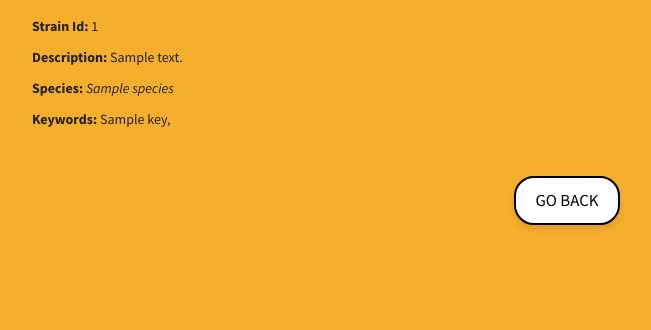
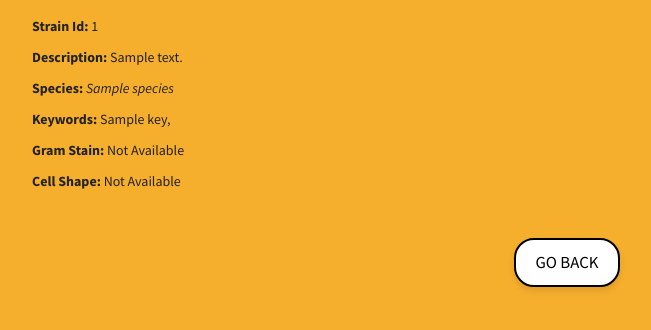
Before and after one commit to dacooper1/bacteria-database, a Flask app: template templates/species_data.html in a window 1280 px wide. Shown: the part 255-585 px from the top of the page, without its empty margins (73-724 px from the left). Run offline with Flask 3, Linux system fonts and the light colour scheme; tables that the repository leaves empty hold one stand-in row (values such as "Sample post"); the template is opened without the code that fills it: values that come from a table or form of the project are taken from there, most other values are stand-ins (such as "Sample title", 1, 10 or a date in 2020); some libraries are stand-ins or nearby versions.

Commit message:
error handling for culture medium, culture temp growth, gram stain and cell shape

```diff
--- a/templates/species_data.html
+++ b/templates/species_data.html
@@ -18,42 +18,60 @@
 
 <ul class="index" data-columns="2">
 
+<!-- STRAIN ID -->
     {% if bacteria.strain_id %}
     <li><strong>Strain Id:</strong> {{ bacteria.strain_id }}</li>
 {% endif %}
 
+
+<!-- DESCRIPTION -->
 {% if data.get("General", {}).get("description") %}
     <li><strong>Description:</strong> {{ data["General"]["description"] }}</li>
 {% endif %}
 
+
+<!-- DOMAIN -->
 {% if data.get("Name and taxonomic classification", {}).get("LPSN", {}).get("domain") %}
     <li><strong>Domain:</strong> {{ data["Name and taxonomic classification"]["LPSN"]["domain"] }}</li>
 {% endif %}
 
+
+<!-- PHYLUM -->
 {% if data.get("Name and taxonomic classification", {}).get("LPSN", {}).get("phylum") %}
     <li><strong>Phylum:</strong> {{ data["Name and taxonomic classification"]["LPSN"]["phylum"] }}</li>
 {% endif %}
 
+
+<!-- CLASS -->
 {% if data.get("Name and taxonomic classification", {}).get("LPSN", {}).get("class") %}
     <li><strong>Class:</strong> {{ data["Name and taxonomic classification"]["LPSN"]["class"] }}</li>
 {% endif %}
 
+
+<!-- ORDER -->
 {% if data.get("Name and taxonomic classification", {}).get("LPSN", {}).get("order") %}
     <li><strong>Order:</strong> {{ data["Name and taxonomic classification"]["LPSN"]["order"] }}</li>
 {% endif %}
 
+
+<!-- FAMILY -->
 {% if data.get("Name and taxonomic classification", {}).get("LPSN", {}).get("family") %}
     <li><strong>Family:</strong> {{ data["Name and taxonomic classification"]["LPSN"]["family"] }}</li>
 {% endif %}
 
+
+<!-- GENUS -->
 {% if data.get("Name and taxonomic classification", {}).get("LPSN", {}).get("genus") %}
     <li><strong>Genus:</strong> {{ data["Name and taxonomic classification"]["LPSN"]["genus"] }}</li>
 {% endif %}
 
+<!-- SPECIES -->
 {% if data.get("Name and taxonomic classification", {}).get("LPSN", {}).get("species") %}
     <li><strong>Species:</strong> <i>{{ data["Name and taxonomic classification"]["LPSN"]["species"] }}</i></li>
 {% endif %}
 
+
+<!-- CULTURE MEDIUM -->
 {% if data.get("Culture and growth conditions") and data["Culture and growth conditions"] is not iterable %}
     {% if data["Culture and growth conditions"].get("culture medium", {}).get("name") %}
     <li><strong>Culture Medium:</strong>{{ data["Culture and growth conditions"]["culture medium"]["name"] }}
@@ -61,10 +79,7 @@
 {% endif %}
 
 
-
-<!-- {{ data["Culture and growth conditions"] | tojson }}  Jinja way to print data structure -->
-
-
+<!-- CULTURE TEMP GROWTH -->
 {% if "Culture and growth conditions" in data and "culture temp" in data["Culture and growth conditions"] %}
     {% set temp_data = data["Culture and growth conditions"]["culture temp"] %}
     {% if "growth" in temp_data and "type" in temp_data and "temperature" in temp_data %}
@@ -72,6 +87,7 @@
     {% endif %}
 {% endif %}
 
+<!-- KEYWORDS -->
 {% if data.get("General", {}).get("keywords") %}
     <li><strong>Keywords:</strong>
         {% for key in data["General"]["keywords"] %}
@@ -80,22 +96,50 @@
     </li>
 {% endif %}
 
-{% if data.get("Morphology", {}).get("cell morphology", {}).get("gram stain") %}
-    <li><strong>Gram Stain:</strong> {{ data["Morphology"]["cell morphology"]["gram stain"] }}</li>
+<!-- GRAM STAIN -->
+{% set gram_stain_data = data.get("Morphology", {}).get("cell morphology", {}).get("gram stain", "Not Available") %}
+
+<!-- Check if gram_stain_data is a list -->
+{% if gram_stain_data is iterable and not gram_stain_data is mapping %}
+    <!-- If it's a list, set to Not Available -->
+    {% set gram_stain = "Not Available" %}
+{% else %}
+    <!-- If it's not a list, use the actual value -->
+    {% set gram_stain = gram_stain_data %}
 {% endif %}
 
-{% if data.get("Morphology", {}).get("cell morphology", {}).get("cell shape") %}
-    <li><strong>Cell Shape:</strong> {{ data["Morphology"]["cell morphology"]["cell shape"] }}</li>
+<!-- Display the Gram Stain info -->
+<li><strong>Gram Stain:</strong> {{ gram_stain }}</li>
+
+
+<!-- CELL SHAPE -->
+{% set cell_shape_data = data.get("Morphology", {}).get("cell morphology", {}).get("cell shape", "Not Available") %}
+
+<!-- Check if cell_shape_data is a list -->
+{% if cell_shape_data is iterable and not cell_shape_data is mapping %}
+    <!-- If it's a list, set to Not Available -->
+    {% set cell_shape = "Not Available" %}
+{% else %}
+    <!-- If it's not a list, use the actual value -->
+    {% set cell_shape = cell_shape_data %}
 {% endif %}
 
+<!-- Display the Cell Shape info -->
+<li><strong>Cell Shape:</strong> {{ cell_shape }}</li>
+
+
+<!-- MOTILITY -->
 {% if data.get("Morphology", {}).get("cell morphology", {}).get("motility") %}
     <li><strong>Motility:</strong> {{ data["Morphology"]["cell morphology"]["motility"] }}</li>
 {% endif %}
 
+
+<!-- OXYGEN TOLERANCE -->
 {% if data.get("Physiology and metabolism", {}).get("oxygen tolerance", {}).get("oxygen tolerance") %}
     <li><strong>Oxygen Tolerance:</strong> {{ data["Physiology and metabolism"]["oxygen tolerance"]["oxygen tolerance"] }}</li>
 {% endif %}
 
+<!-- METABOLITE PRODUCTION -->
     {% if data.get("metabolite production") %}
         <li>Metabolite Production:
             {% for key in data["metabolite production"] %}
```
